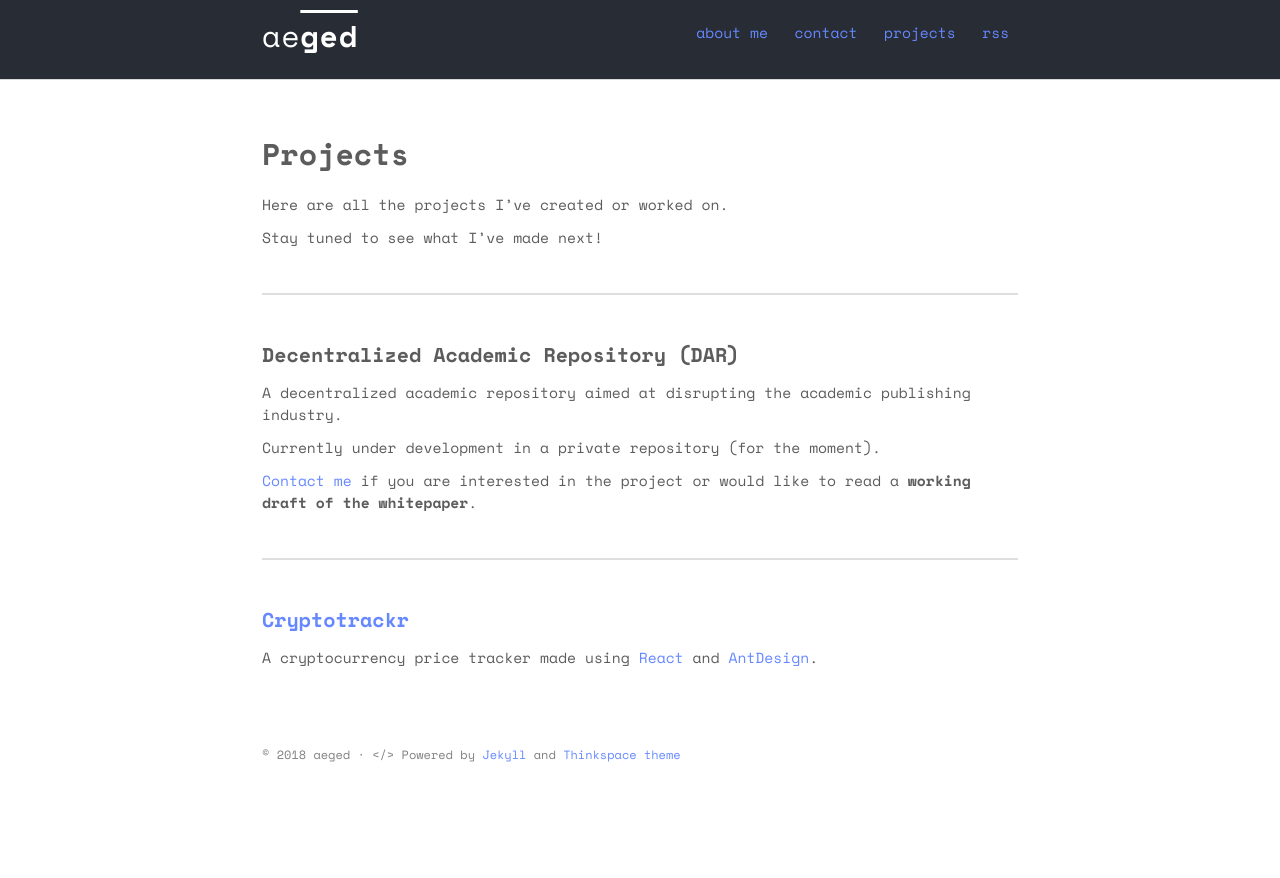
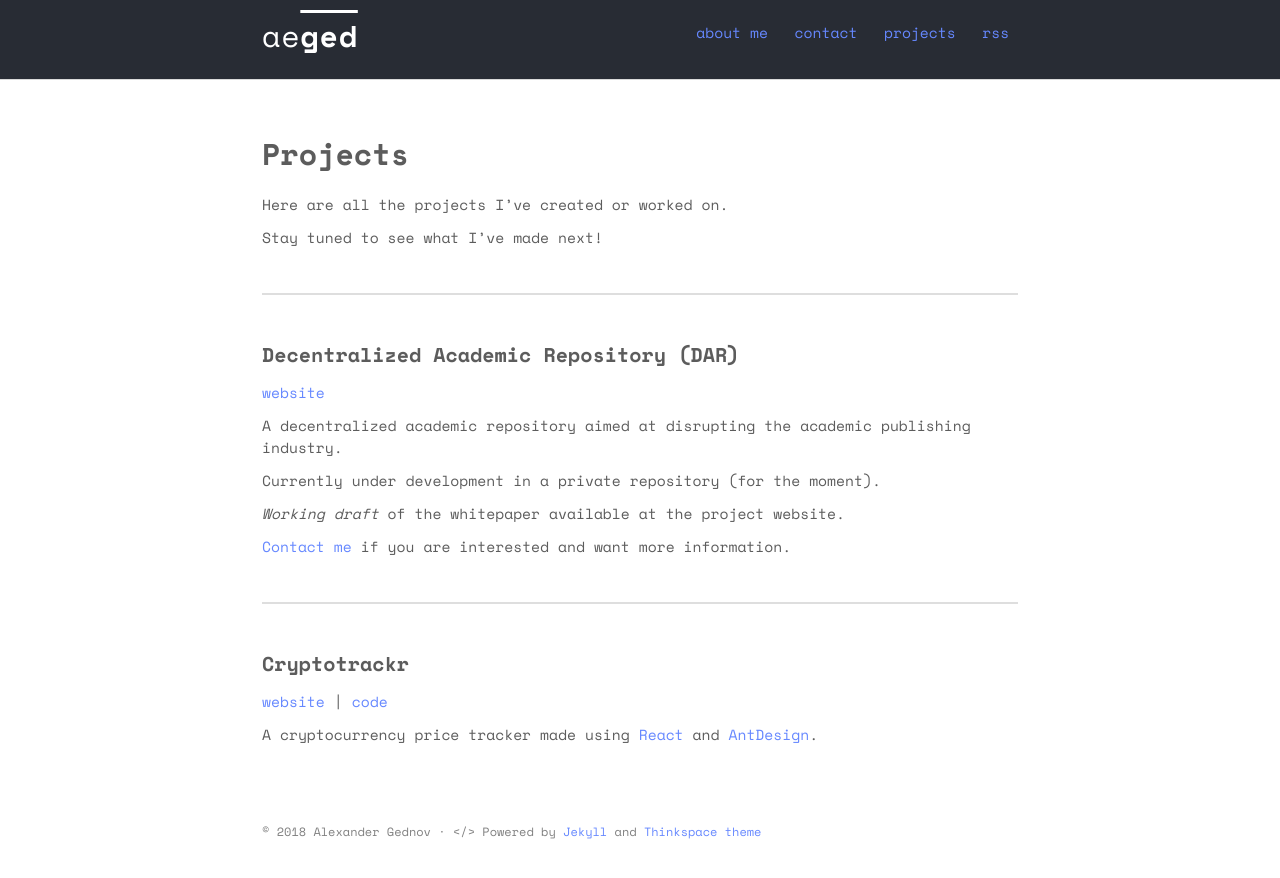
Before and after one commit to aeged/aeged.github.io, a Jekyll site: the page built from projects.md, in a window 1280 px wide. Shown: the top 878 px of the page. Built offline with Jekyll 4.4.1, drawn with Linux system fonts in a browser that asks for light colours.

Commit message:
added more information to projects page

```diff
--- a/_config.yml
+++ b/_config.yml
@@ -35,7 +35,7 @@ sass:
 
 # Author settings
 author:
-  name     : "aeged"
+  name     : "Alexander Gednov"
 
 plugins:
   - jekyll-sitemap
--- a/projects.md
+++ b/projects.md
@@ -20,11 +20,15 @@ Stay tuned to see what I've made next!
 
 #### Decentralized Academic Repository (DAR)
 
+<a href="https://aeged.github.io/decentralized-academic-repository" target="_blank">website</a>
+
 A decentralized academic repository aimed at disrupting the academic publishing industry.
 
 Currently under development in a private repository (for the moment).
 
-[Contact me](/contact) if you are interested in the project or would like to read a **working draft of the whitepaper**.
+*Working draft* of the whitepaper available at the project website.
+
+[Contact me](/contact) if you are interested and want more information.
 
 
 <br/>
@@ -34,6 +38,8 @@ Currently under development in a private repository (for the moment).
 <br/>
 
 
-#### <a href="https://github.com/aeged/cryptotrackr" target="_blank">Cryptotrackr</a>
+#### Cryptotrackr
+
+<a href="https://aeged.github.io/cryptotrackr" target="_blank">website</a> \| <a href="https://github.com/aeged/cryptotrackr" target="_blank">code</a>
 
 A cryptocurrency price tracker made using [React](https://reactjs.org/) and [AntDesign](https://ant.design/).
```
Also changed, not shown: 2 other files.
